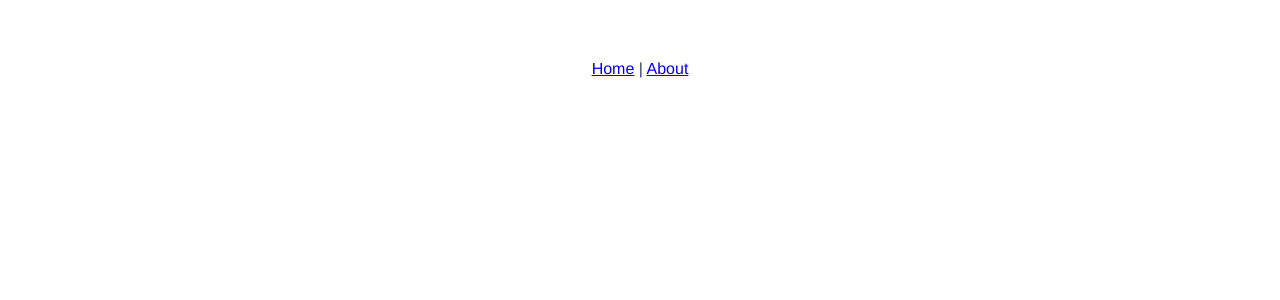
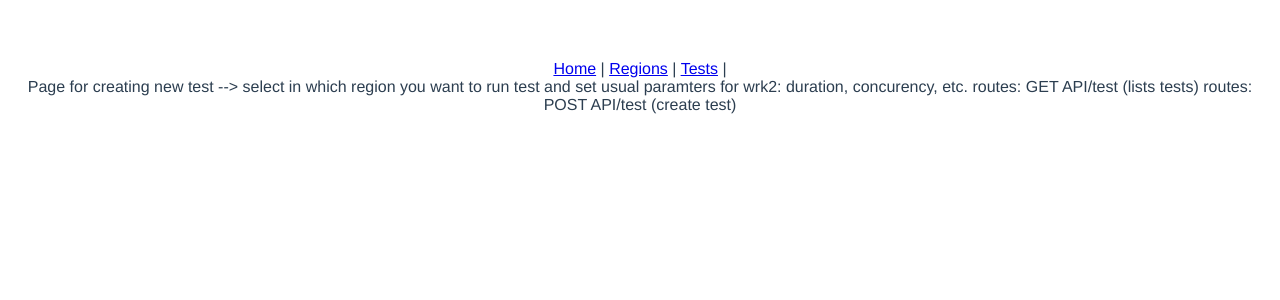
Before and after one commit to deanrock/sinisters-lizards, a Vue app in the folder client/: page /tests in a window 1280 px wide. Before the commit this address had no page. Shown: the top 300 px of the page. Built offline with nearby package versions, Linux system fonts and the light colour scheme.

Commit message:
Add basic structure for client

```diff
--- a/client/src/App.vue
+++ b/client/src/App.vue
@@ -1,8 +1,9 @@
 <template>
   <div id="app">
     <div id="nav">
-      <router-link to="/bar">Home</router-link> |
-      <router-link to="/foo">About</router-link>
+      <router-link to="/home">Home</router-link> |
+      <router-link to="/regions">Regions</router-link> |
+      <router-link to="/tests">Tests</router-link> |
     </div>
     <router-view />
   </div>
--- a/client/src/components/Foo.vue
+++ /dev/null
@@ -1,5 +0,0 @@
-<template>
- <div>
-   Foooooooooooooooooo
-</div>
-</template>
--- a/client/src/components/HelloWorld.vue
+++ /dev/null
@@ -1,42 +0,0 @@
-<template>
- <div>
-  <h1> {{ msg }} </h1>
-  <p>
-    <!-- use router-link component for navigation. -->
-    <!-- specify the link by passing the `to` prop. -->
-    <!-- `<router-link>` will be rendered as an `<a>` tag by default -->
-    <router-link to="/foo">Go to Foo</router-link>
-    <router-link to="/bar">Go to Bar</router-link>
-  </p>
-  <!-- route outlet -->
-  <!-- component matched by the route will render here -->
-  <router-view></router-view>
-</div>
-</template>
-
-<script>
-export default {
-  name: 'HelloWorld',
-  props: {
-    msg: String
-  }
-}
-</script>
-
-<!-- Add "scoped" attribute to limit CSS to this component only -->
-<style scoped>
-h3 {
-  margin: 40px 0 0;
-}
-ul {
-  list-style-type: none;
-  padding: 0;
-}
-li {
-  display: inline-block;
-  margin: 0 10px;
-}
-a {
-  color: #42b983;
-}
-</style>
--- /dev/null
+++ b/client/src/components/Home.vue
@@ -0,0 +1,5 @@
+<template>
+  <div>
+    Simple view of some basic properties e.g. how many tests were run (maybe a map of all alive regions?), link to last test etc.
+  </div>
+</template>
--- /dev/null
+++ b/client/src/components/Tests.vue
@@ -0,0 +1,9 @@
+<template>
+  <div>
+    Page for creating new test --> select in which region you want to run test and set usual paramters for wrk2: duration, concurency, etc.
+
+    routes: GET API/test (lists tests)
+    routes: POST API/test (create test)
+
+  </div>
+</template>
--- /dev/null
+++ b/client/src/components/TestsDetails.vue
@@ -0,0 +1,8 @@
+<template>
+  <div>
+    Page for listing details of a given test.
+
+    routes: GET API/test/:id (test details) --> get all wrk results from DB and displays them in some tab like structure. Would be nice if some basic graphs can be added.
+
+  </div>
+</template>
--- a/client/src/router/index.js
+++ b/client/src/router/index.js
@@ -1,17 +1,29 @@
 import { createWebHistory, createRouter } from "vue-router";
-import Bar from "@/components/Bar.vue";
-import Foo from "@/components/Foo.vue";
+import Home from "@/components/Home.vue";
+import Regions from "@/components/Regions.vue";
+import Tests from "@/components/Tests.vue";
+import TestsDetails from "@/components/TestsDetails.vue";
 
 const routes = [
   {
-    path: "/bar",
+    path: "/home",
     name: "Home",
-    component: Bar,
+    component: Home,
   },
   {
-    path: "/foo",
-    name: "About",
-    component: Foo,
+    path: "/regions",
+    name: "Regions",
+    component: Regions,
+  },
+  {
+    path: "/tests",
+    name: "Test",
+    component: Tests,
+  },
+  {
+    path: "/tests/:id",
+    name: "Test details",
+    component: TestsDetails,
   },
 ];
 
```
Also changed, not shown: client/src/components/Regions.vue (renamed from client/src/components/Bar.vue).
